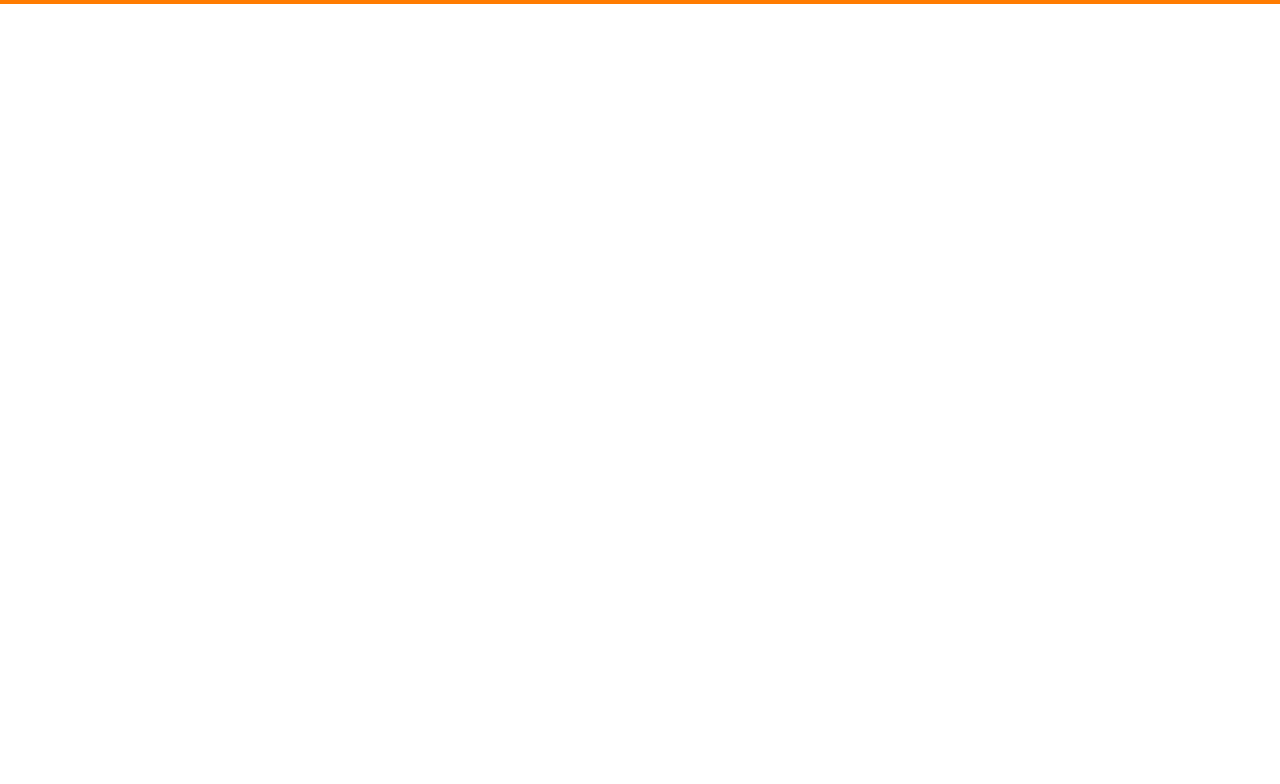
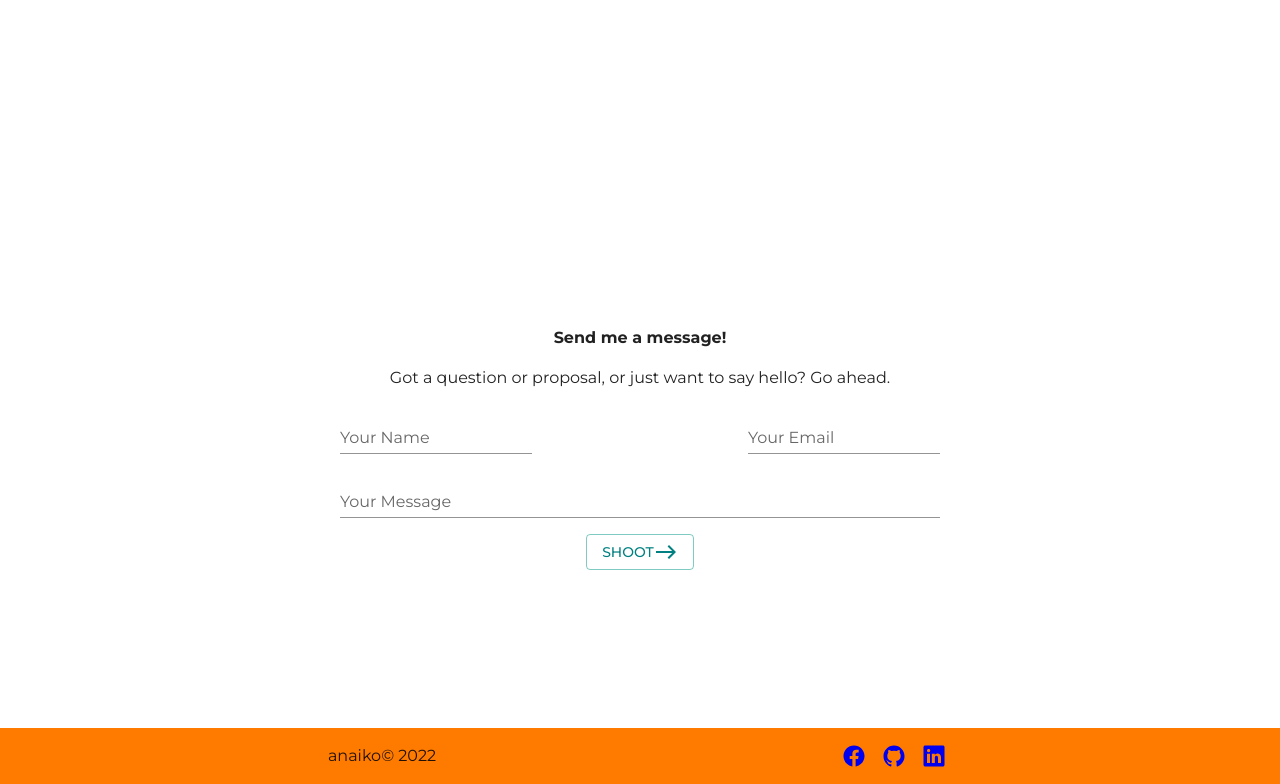
Before and after one commit to LittlePuggers/Portfolio, a React (Create React App) app: page / in a window 1280 px wide. Shown: the part 512-1296 px from the top of the page. Before the commit the page ends 800 px from the top, so only its background shows below. Built offline with nearby package versions, Linux system fonts and the light colour scheme.

Commit message:
Created contact section

```diff
--- a/src/App.css
+++ b/src/App.css
@@ -59,3 +59,12 @@
   justify-content: center;
   align-items: center;
 }
+
+.contact-input {
+  display: flex;
+  justify-content: space-between;
+}
+#contact-button {
+  width: min-content;
+  color: teal;
+}
--- a/src/App.js
+++ b/src/App.js
@@ -4,10 +4,11 @@ import { Footer } from "./components/Footer";
 import HideAppBar from "./components/HideAppBar";
 import NavBar from "./components/NavBar";
 import Hero from "./components/Hero";
+import Contact from "./components/Contact";
 import { createTheme } from "@mui/material/styles";
 import { ThemeProvider } from "@emotion/react";
 import { teal } from "@mui/material/colors";
-import { BrowserRouter as Router, Routes, Route } from "react-router-dom";
+// import { BrowserRouter as Router, Routes, Route } from "react-router-dom";
 
 const myTheme = createTheme({
   palette: {
@@ -34,6 +35,7 @@ function App() {
           </Routes>
         </Router> */}
         <Hero></Hero>
+        <Contact theme={myTheme}></Contact>
         <div className="footer">
           <Footer></Footer>
         </div>
--- /dev/null
+++ b/src/components/Contact.jsx
@@ -0,0 +1,36 @@
+import * as React from "react";
+import Box from "@mui/material/Box";
+import TextField from "@mui/material/TextField";
+import Button from "@mui/material/Button";
+import EastOutlinedIcon from "@mui/icons-material/EastOutlined";
+
+export default function BasicTextFields() {
+  return (
+    <Box
+      component="form"
+      sx={{
+        display: "flex",
+        flexDirection: "column",
+        justifyContent: "center",
+        alignItems: "center",
+        color: "primary",
+        margin: "15vh 5vh 5vh 5vh",
+        height: "60vh",
+        "& > :not(style)": { m: 1, width: "50%" },
+      }}
+      noValidate
+      autoComplete="off"
+    >
+      <h4>Send me a message!</h4>
+      <p>Got a question or proposal, or just want to say hello? Go ahead.</p>
+      <div className="contact-input">
+        <TextField label="Your Name" variant="standard" />
+        <TextField label="Your Email" variant="standard" />
+      </div>
+      <TextField label="Your Message" variant="standard" />
+      <Button variant="outlined" id="contact-button">
+        Shoot <EastOutlinedIcon />
+      </Button>
+    </Box>
+  );
+}
--- a/src/components/Hero.jsx
+++ b/src/components/Hero.jsx
@@ -12,7 +12,7 @@ export default function Hero() {
             display: "flex",
             justifyContent: "center",
             margin: "15vh 5vh 5vh 5vh",
-            // height: "90vh",
+            height: "60vh",
           }}
         >
           <div id="hero-text">
--- a/src/components/NavBar.jsx
+++ b/src/components/NavBar.jsx
@@ -28,7 +28,7 @@ const NavBar = forwardRef((props, ref) => {
     <AppBar ref={ref} color="primary">
       <Container maxWidth="xl">
         <Toolbar disableGutters>
-          <IoPaw sx={{ display: { xs: "none", md: "flex" }, mr: 1 }} />
+          {/* <IoPaw sx={{ display: { xs: "none", md: "flex" }, mr: 1 }} /> */}
           <Typography
             variant="h6"
             noWrap
```
